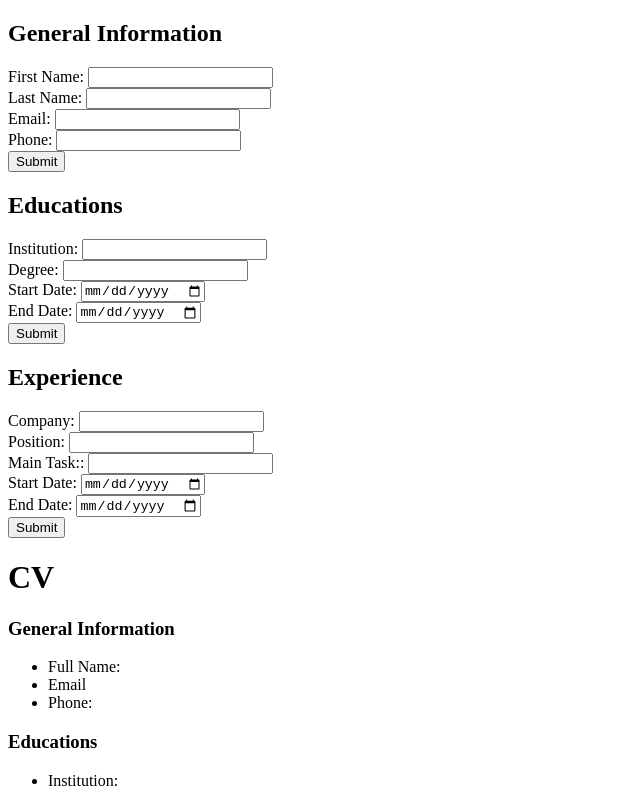
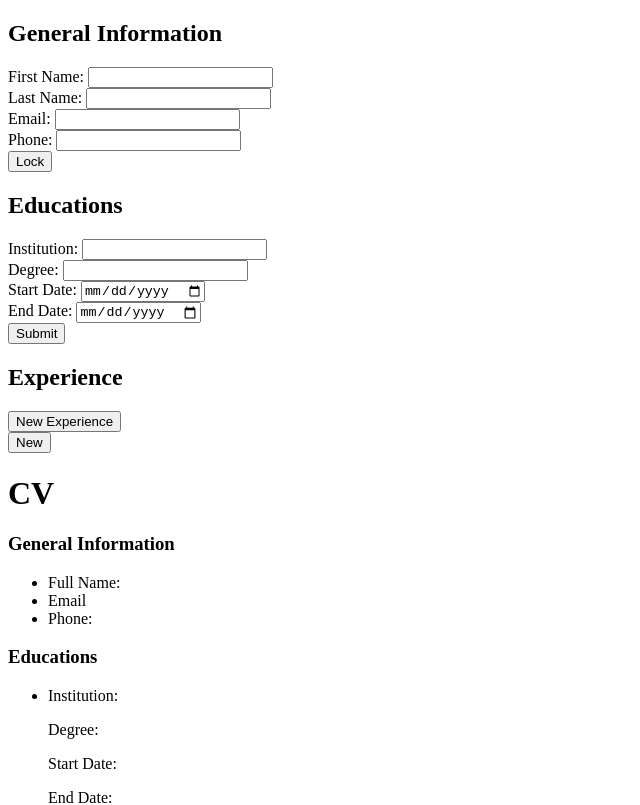
Before and after one commit to GitOnMyLvl/cv-application, a React (Vite) app: page / in a window 1280 px wide. Shown: the top 805 px of the page, without its empty margins (0-640 px from the left). Built offline with nearby package versions, Linux system fonts and the light colour scheme; the HTML template or start-up script is replaced by a standard one.

Commit message:
add improvements to forms

```diff
--- a/src/components/Education/EducationForm.jsx
+++ b/src/components/Education/EducationForm.jsx
@@ -1,3 +1,5 @@
+import { v4 as uuid } from "uuid";
+
 function EducationForm({ educations, setEducations }) {
 
   const handleChanges = (index, event) => {
@@ -8,37 +10,37 @@ function EducationForm({ educations, setEducations }) {
 
   const handleSubmit = (e) => {
     e.preventDefault();
-    const newEducations = [...educations, { institution: "", degree: "", startDate: "", endDate: "" }];
+    const newEducations = [...educations, { institution: "", degree: "", startDate: "", endDate: "", id: uuid() }];
     setEducations(newEducations);
   };
 
   return (
     <div className="card">
       <h2>Educations</h2>
-      <form onSubmit={handleSubmit}>
+      <form onSubmit={handleSubmit} className="input-form">
         {educations.map((education, index) => (
           <div key={index}>
-            <div>
+            <div className="form-group">
               <label>
-                Institution:{' '}
+                Institution:{" "}
                 <input type="text" name="institution" value={education.institution} onChange={(e) => handleChanges(index, e)}/>
               </label>
             </div>
-            <div>
+            <div className="form-group">
               <label>
-                Degree:{' '}
+                Degree:{" "}
                 <input type="text" name="degree" value={education.degree} onChange={(e) => handleChanges(index, e)}/>
               </label>
             </div>
-            <div>
+            <div className="form-group">
               <label>
-                Start Date:{' '}
+                Start Date:{" "}
                 <input type="date" name="startDate" value={education.startDate} onChange={(e) => handleChanges(index, e)}/>
               </label>
             </div>
-            <div>
+            <div className="form-group">
               <label>
-                End Date:{' '}
+                End Date:{" "}
                 <input type="date" name="endDate" value={education.endDate} onChange={(e) => handleChanges(index, e)}/>
               </label>
             </div>
--- a/src/components/GeneralInfo/GeneralInfoForm.jsx
+++ b/src/components/GeneralInfo/GeneralInfoForm.jsx
@@ -1,4 +1,8 @@
+import { useState } from "react";
+
 function GeneralInfoForm({data, setGeneralInformation}){
+
+  const [ editable, setEditable ] = useState(true);
 
   const handleChange = (e) => {
     const { name, value } = e.target;
@@ -6,35 +10,42 @@ function GeneralInfoForm({data, setGeneralInformation}){
     setGeneralInformation(newData);
   };
 
+  const handleSubmit = (e) =>{
+    e.preventDefault();
+    setEditable(!editable);
+  }
+
   return (
     <div className="card">
       <h2>General Information</h2>
-      <form>
-        <div>
+      <form className="input-form" onSubmit={handleSubmit}>
+        <div className="form-group">
           <label>
-            First Name:{' '}
-            <input type="text" name="firstName" value={data.firstName} onChange={handleChange}/>
+            First Name:{" "}
+            <input type="text" name="firstName" value={data.firstName} onChange={handleChange} disabled={!editable}/>
           </label>
         </div>
-        <div>
+        <div className="form-group">
           <label>
-            Last Name:{' '}
-            <input type="text" name="lastName" value={data.lastName} onChange={handleChange}/>
+            Last Name:{" "}
+            <input type="text" name="lastName" value={data.lastName} onChange={handleChange} disabled={!editable}/>
           </label>
         </div>
-        <div>
+        <div className="form-group">
           <label>
-            Email:{' '}
-            <input type="email" name="email" value={data.email} onChange={handleChange}/>
+            Email:{" "}
+            <input type="email" name="email" value={data.email} onChange={handleChange} disabled={!editable}/>
           </label>
         </div>
-        <div>
+        <div className="form-group">
           <label>
-            Phone:{' '}
-            <input type="tel" name="phone" value={data.phone} onChange={handleChange}/>
+            Phone:{" "}
+            <input type="tel" name="phone" value={data.phone} onChange={handleChange} disabled={!editable}/>
           </label>
         </div>
-        <button type="submit">Submit</button>
+        <div className="button-container">
+          <button type="submit">{editable ? 'Lock' : 'Unlock'}</button>
+        </div>
       </form>
     </div>
   );
--- a/src/components/PracticalExperience/PracticalExperienceForm.jsx
+++ b/src/components/PracticalExperience/PracticalExperienceForm.jsx
@@ -1,4 +1,8 @@
-function PracticalExperienceForm( {experiences, setExperiences} ){
+import { v4 as uuid } from "uuid";
+import { useState } from "react";
+
+function PracticalExperienceForm({ experiences, setExperiences }) {
+  const [activeIndex, setActiveIndex] = useState(null);
 
   const handleChanges = (index, event) => {
     const newExperiences = [...experiences];
@@ -8,49 +12,67 @@ function PracticalExperienceForm( {experiences, setExperiences} ){
 
   const handleSubmit = (e) => {
     e.preventDefault();
-    const newExperiences = [...experiences, { company: "", position: "", mainTask: "", startDate: "", endDate: "" }];
+    const newExperiences = [...experiences, { company: "", position: "", mainTask: "", startDate: "", endDate: "", id: uuid() }];
     setExperiences(newExperiences);
+    setActiveIndex(newExperiences.length - 1);
+  };
+
+  const handleDelete = (index) => {
+    const newExperiences = experiences.filter((experience, i) => i !== index);
+    setExperiences(newExperiences);
+    setActiveIndex(null);
   };
 
   return (
     <div className="card">
       <h2>Experience</h2>
-      <form onSubmit={handleSubmit}>
+      <form onSubmit={handleSubmit} className="input-form">
         {experiences.map((experience, index) => (
-          <div key={index}>
+          <div key={experience.ide}>
+            {activeIndex === index ? (
               <div>
+                <div className="form-group">
                   <label>
-                Company:{' '}
-                <input type="text" name="company" value={experience.company} onChange={(e) => handleChanges(index, e)}/>
+                    Company:{" "}
+                    <input type="text" name="company" value={experience.company} onChange={(e) => handleChanges(index, e)} />
                   </label>
                 </div>
-            <div>
+                <div className="form-group">
                   <label>
-                Position:{' '}
-                <input type="text" name="position" value={experience.position} onChange={(e) => handleChanges(index, e)}/>
+                    Position:{" "}
+                    <input type="text" name="position" value={experience.position} onChange={(e) => handleChanges(index, e)} />
                   </label>
                 </div>
-            <div>
+                <div className="form-group">
                   <label>
-                Main Task::{' '}
-                <input type="text" name="mainTask" value={experience.mainTask} onChange={(e) => handleChanges(index, e)}/>
+                    Main Task::{" "}
+                    <input type="text" name="mainTask" value={experience.mainTask} onChange={(e) => handleChanges(index, e)} />
                   </label>
                 </div>
-            <div>
+                <div className="form-group">
                   <label>
-                Start Date:{' '}
-                <input type="date" name="startDate" value={experience.startDate} onChange={(e) => handleChanges(index, e)}/>
+                    Start Date:{" "}
+                    <input type="date" name="startDate" value={experience.startDate} onChange={(e) => handleChanges(index, e)} />
                   </label>
                 </div>
-            <div>
+                <div className="form-group">
                   <label>
-                End Date:{' '}
-                <input type="date" name="endDate" value={experience.endDate} onChange={(e) => handleChanges(index, e)}/>
+                    End Date:{" "}
+                    <input type="date" name="endDate" value={experience.endDate} onChange={(e) => handleChanges(index, e)} />
                   </label>
                 </div>
-            <button type="submit">Submit</button>
+                <button type="button" onClick={() => setActiveIndex(null)}>Cancel</button>
+                <button type="delete" onClick={() => handleDelete(index)}>Delete</button>
+              </div>
+            ) : (
+              <button type="button" onClick={() => setActiveIndex(index)}>
+                {experience.company || "New Experience"}
+              </button>
+            )}
+
           </div>
         ))}
+        <button type="submit">New</button>
       </form>
     </div>
   );
```
Lines whose indentation alone changed are shown as unchanged.
